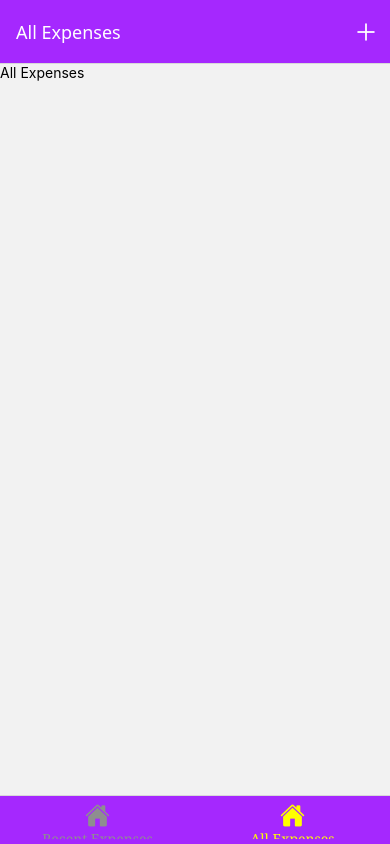
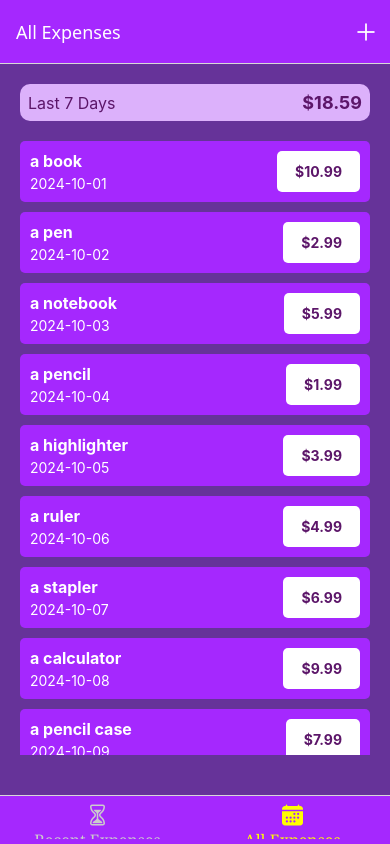
Before and after one commit to moviefan322/expenseTracker, a React Native app: screen /AllExpenses in a window 390 px wide. Built offline with nearby package versions, Linux system fonts and the light colour scheme.

Commit message:
renders items on all expenses screen

```diff
--- a/App.tsx
+++ b/App.tsx
@@ -29,10 +29,11 @@ export default function App() {
             tabBarActiveTintColor: Colors.yellow,
             tabBarStyle: { backgroundColor: Colors.purple2 },
             tabBarLabelStyle: {
-              fontSize: 14,
+              fontSize: 16,
               fontFamily: "Georgia",
-              fontWeight: 300,
+              fontWeight: 500,
             },
+            tabBarInactiveTintColor: Colors.gray,
           }}
         >
           <Tab.Screen
@@ -40,8 +41,8 @@ export default function App() {
             component={RecentExpensesScreen}
             options={{
               title: "Recent Expenses",
-              tabBarIcon: ({ color, size }) => (
-                <Ionicons name="home" color={color} size={size} />
+              tabBarIcon: ({ color }) => (
+                <Ionicons name="hourglass-outline" color={color} size={24} />
               ),
             }}
           />
@@ -50,8 +51,8 @@ export default function App() {
             component={AllExpensesScreen}
             options={{
               title: "All Expenses",
-              tabBarIcon: ({ color, size }) => (
-                <Ionicons name="home" color={color} size={size} />
+              tabBarIcon: ({ color }) => (
+                <Ionicons name="calendar" color={color} size={24} />
               ),
             }}
           />
--- /dev/null
+++ b/components/ExpenseItem.tsx
@@ -0,0 +1,57 @@
+import { View, Text, StyleSheet } from "react-native";
+
+import Colors from "../constants/Colors";
+
+interface ExpenseItemProps {
+  item: {
+    item: string;
+    date: string;
+    amount: number;
+  };
+}
+
+const ExpenseItem = ({ item }: ExpenseItemProps) => {
+  return (
+    <View style={styles.expense}>
+      <View>
+        <Text style={styles.expenseTextTop}>{item.item}</Text>
+        <Text style={styles.expenseText}>{item.date}</Text>
+      </View>
+      <View>
+        <Text style={styles.expenseAmt}>${item.amount}</Text>
+      </View>
+    </View>
+  );
+};
+
+export default ExpenseItem;
+
+const styles = StyleSheet.create({
+  expense: {
+    flexDirection: "row",
+    justifyContent: "space-between",
+    alignItems: "center",
+    padding: 10,
+    backgroundColor: Colors.purple2,
+    borderRadius: 5,
+    marginBottom: 10,
+  },
+  expenseTextTop: {
+    color: Colors.white,
+    fontWeight: "bold",
+    fontSize: 16,
+    marginBottom: 4,
+  },
+  expenseText: {
+    color: Colors.white,
+  },
+  expenseAmt: {
+    backgroundColor: Colors.white,
+    paddingHorizontal: 18,
+    paddingVertical: 12,
+    borderRadius: 5,
+    color: Colors.purpledark,
+    fontWeight: "bold",
+    fontSize: 14,
+  },
+});
--- /dev/null
+++ b/components/ExpenseTopBar.tsx
@@ -0,0 +1,39 @@
+import { View, Text, StyleSheet } from "react-native";
+
+import Colors from "../constants/Colors";
+
+interface ExpenseTopBarProps {
+  text: string;
+  amount: number;
+}
+
+const ExpenseTopBar = ({ text, amount }: ExpenseTopBarProps) => {
+  return (
+    <View style={styles.lastDays}>
+      <Text style={styles.text}>Last 7 Days</Text>
+      <Text style={styles.amountText}>$18.59</Text>
+    </View>
+  );
+};
+
+export default ExpenseTopBar;
+
+const styles = StyleSheet.create({
+  lastDays: {
+    backgroundColor: Colors.purplepale,
+    borderRadius: 10,
+    padding: 8,
+    flexDirection: "row",
+    justifyContent: "space-between",
+    alignItems: "center",
+  },
+  text: {
+    fontSize: 16,
+    color: Colors.purpledark,
+  },
+  amountText: {
+    fontSize: 18,
+    color: Colors.purpledark,
+    fontWeight: "bold",
+  },
+});
--- a/constants/Colors.ts
+++ b/constants/Colors.ts
@@ -1,9 +1,12 @@
 const Colors = {
   purple1: "rebeccapurple",
   purple2: "#a528fe",
+  purplepale: "#dcb1fb",
+  purpledark: "#5c1669",
   black: "black",
   white: "white",
   yellow: "yellow",
+  gray: "#ccc",
 };
 
 export default Colors;
--- /dev/null
+++ b/data/expenses.ts
@@ -0,0 +1,15 @@
+export const expenses = [
+    { item: "a book", date: "2024-10-01", amount: 10.99 },
+    { item: "a pen", date: "2024-10-02", amount: 2.99 },
+    { item: "a notebook", date: "2024-10-03", amount: 5.99 },
+    { item: "a pencil", date: "2024-10-04", amount: 1.99 },
+    { item: "a highlighter", date: "2024-10-05", amount: 3.99 },
+    { item: "a ruler", date: "2024-10-06", amount: 4.99 },
+    { item: "a stapler", date: "2024-10-07", amount: 6.99 },
+    { item: "a calculator", date: "2024-10-08", amount: 9.99 },
+    { item: "a pencil case", date: "2024-10-09", amount: 7.99 },
+    { item: "a backpack", date: "2024-10-10", amount: 19.99 },
+    { item: "a laptop", date: "2024-10-11", amount: 199.99 },
+    { item: "a desk", date: "2024-10-12", amount: 99.99 },
+    { item: "a chair", date: "2024-10-13", amount: 49.99 },
+    { item: "a lamp", date: "2024-10-14", amount: 29.99 },];
--- a/screens/AllExpensesScreen.tsx
+++ b/screens/AllExpensesScreen.tsx
@@ -1,11 +1,34 @@
-import { View, Text } from "react-native";
+import { View, FlatList, StyleSheet } from "react-native";
+
+import ExpenseTopBar from "../components/ExpenseTopBar";
+import ExpenseItem from "../components/ExpenseItem";
+import Colors from "../constants/Colors";
+import { expenses } from "../data/expenses";
 
 const AllExpensesScreen = () => {
   return (
-    <View>
-      <Text>All Expenses</Text>
+    <View style={styles.container}>
+      <ExpenseTopBar text={"Total"} amount={18.59} />
+      <View style={styles.expensesList}>
+        <FlatList
+          data={expenses}
+          renderItem={({ item }) => <ExpenseItem item={item} />}
+        />
+      </View>
     </View>
   );
 };
 
 export default AllExpensesScreen;
+
+const styles = StyleSheet.create({
+  container: {
+    flex: 1,
+    padding: 20,
+    backgroundColor: Colors.purple1,
+  },
+  expensesList: {
+    marginVertical: 20,
+    flex: 1,
+  },
+});
--- a/screens/RecentExpensesScreen.tsx
+++ b/screens/RecentExpensesScreen.tsx
@@ -1,9 +1,22 @@
 import { View, Text, StyleSheet } from "react-native";
+
+import ExpenseTopBar from "../components/ExpenseTopBar";
+import ExpenseItem from "../components/ExpenseItem";
+import Colors from "../constants/Colors";
+
+const item = {
+  name: "Groceries",
+  date: "12/12/2021",
+  amount: 18.59,
+};
 
 const RecentExpensesScreen = () => {
   return (
     <View style={styles.container}>
-      <Text style={styles.text}>Recent Expenses</Text>
+      <ExpenseTopBar text={"Last 7 Days"} amount={18.59} />
+      <View style={styles.expensesList}>
+       <ExpenseItem item={item}/>
+      </View>
     </View>
   );
 };
@@ -13,11 +26,11 @@ export default RecentExpensesScreen;
 const styles = StyleSheet.create({
   container: {
     flex: 1,
-    height: "100%",
-    width: "100%",
+    padding: 20,
+    backgroundColor: Colors.purple1,
   },
-  text: {
-    fontSize: 20,
-    color: "black",
+  expensesList: {
+    marginVertical: 20,
+    flex: 1,
   },
 });
```
